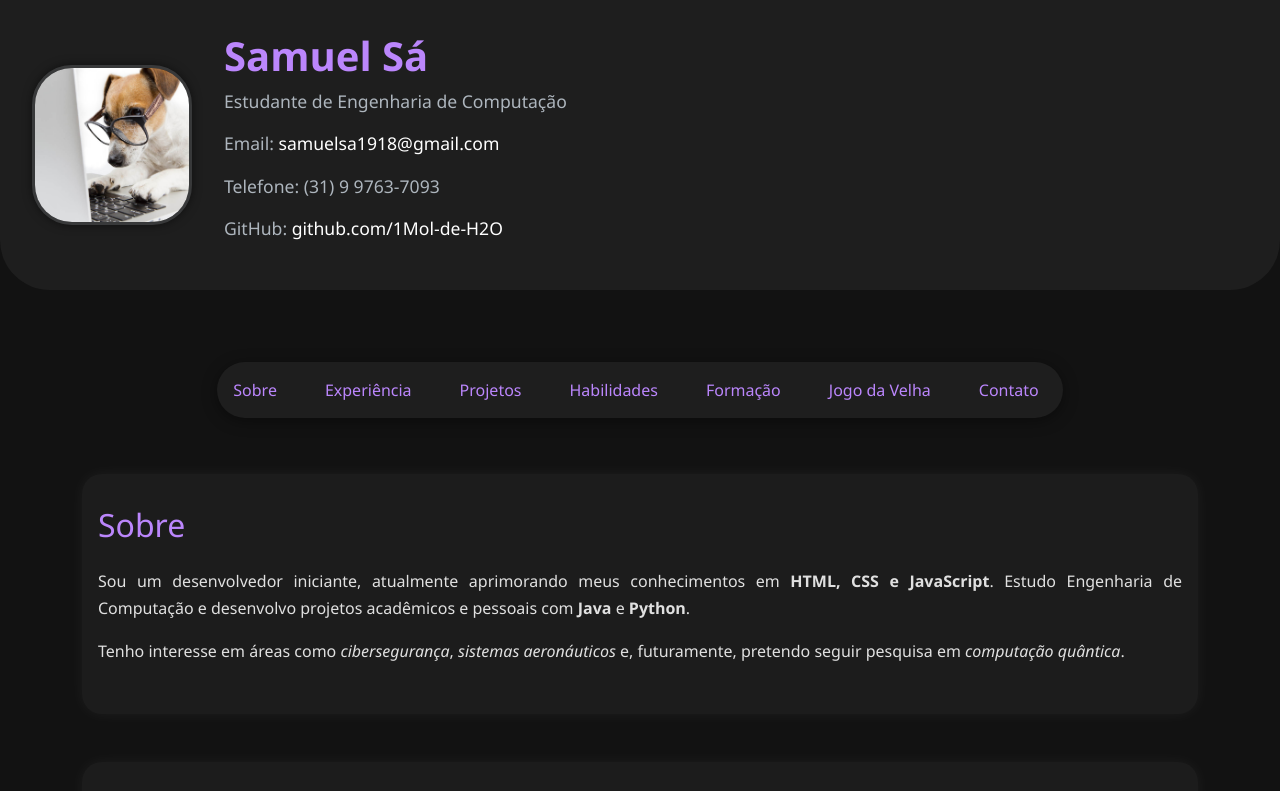
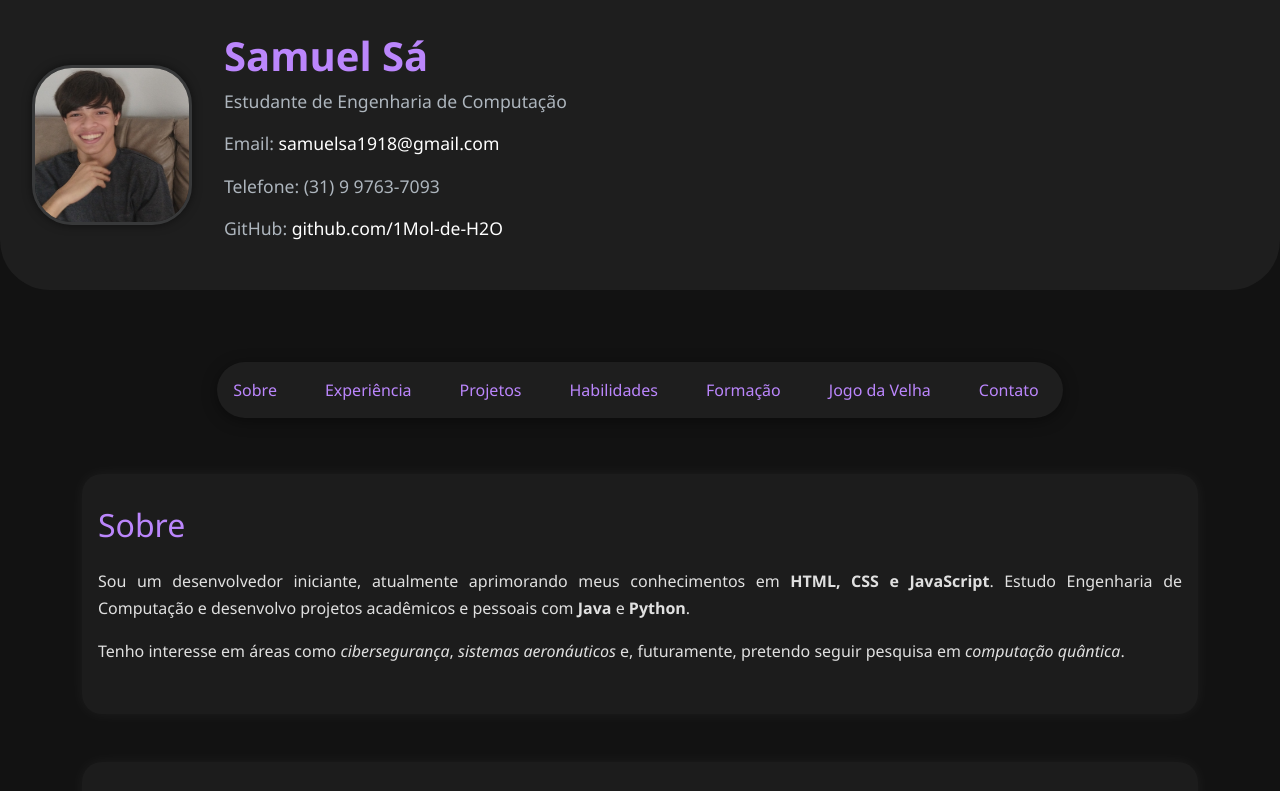
Before and after one commit to 1Mol-de-H2O/portfolio, a plain HTML site: page index.html in a window 1280 px wide. Shown: the top 791 px of the page. Drawn offline with nearby package versions, Linux system fonts and the light colour scheme.

Commit message:
Editar index.html

```diff
--- a/index.html
+++ b/index.html
@@ -16,8 +16,8 @@
 
 <body>
     <header class="header-container">
-        <!-- <img src="img/foto-perfil.jpg" alt="Foto esquisita do Samuel" class="profile-img"> -->
-        <img src="img/cachorro.jpg" alt="Foto de perfil" class="profile-img">
+        <img src="img/foto-perfil.jpg" alt="Foto esquisita do Samuel" class="profile-img">
+        <!-- <img src="img/cachorro.jpg" alt="Foto de perfil" class="profile-img"> -->
         <div class="header-text">
             <h1 class="fw-bold display-5">Samuel Sá</h1>
             <p class="lead">Estudante de Engenharia de Computação</p>
```
